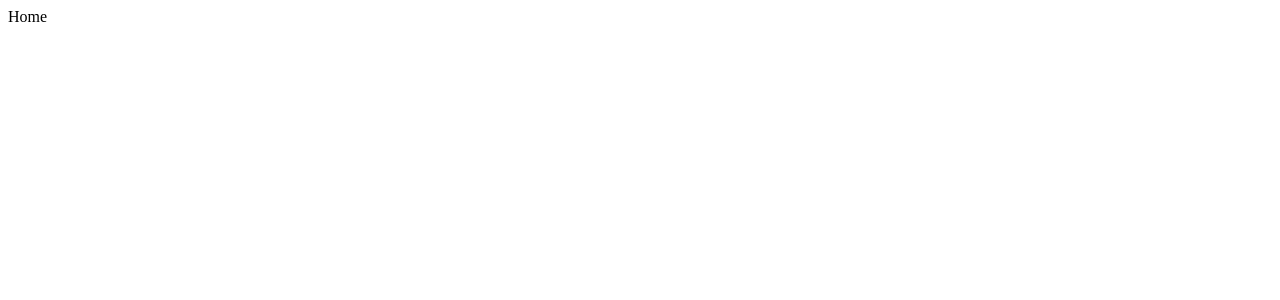
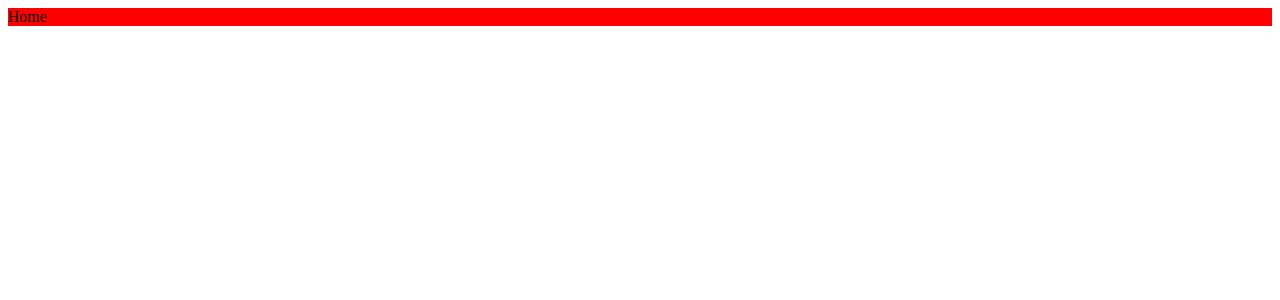
Before and after one commit to moise10r/covid_19_app, a React (Create React App) app: page / in a window 1280 px wide. Shown: the top 300 px of the page. Built offline with nearby package versions, Linux system fonts and the light colour scheme.

Commit message:
Add home page style file

```diff
--- a/src/component/features/HomePage/home.jsx
+++ b/src/component/features/HomePage/home.jsx
@@ -1,7 +1,8 @@
 import React from 'react';
+import './home.scss';
 
 const Home = () => (
-  <div>
+  <div className="home">
     Home
   </div>
 );
--- /dev/null
+++ b/src/component/features/HomePage/home.scss
@@ -0,0 +1,3 @@
+.home {
+  background-color: red;
+}
```
